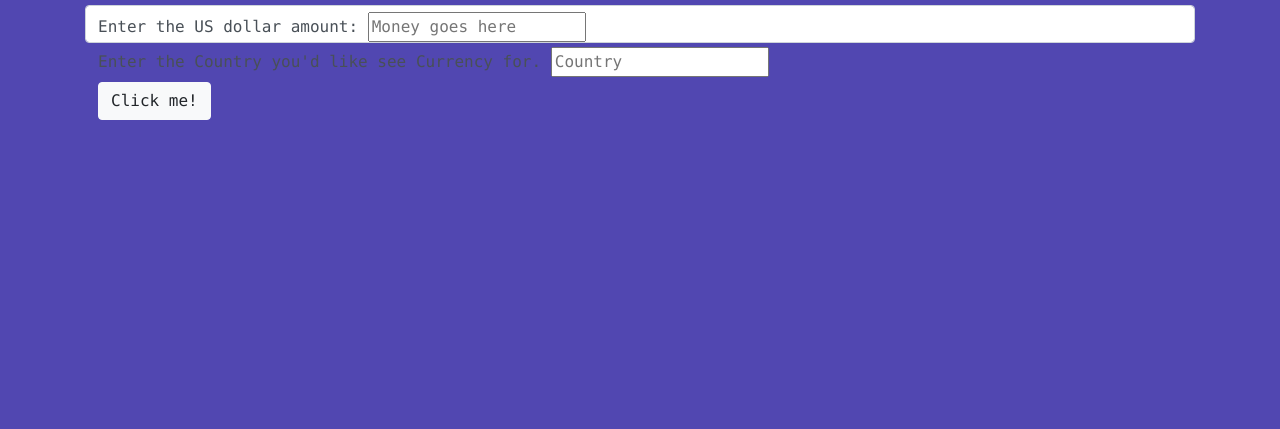
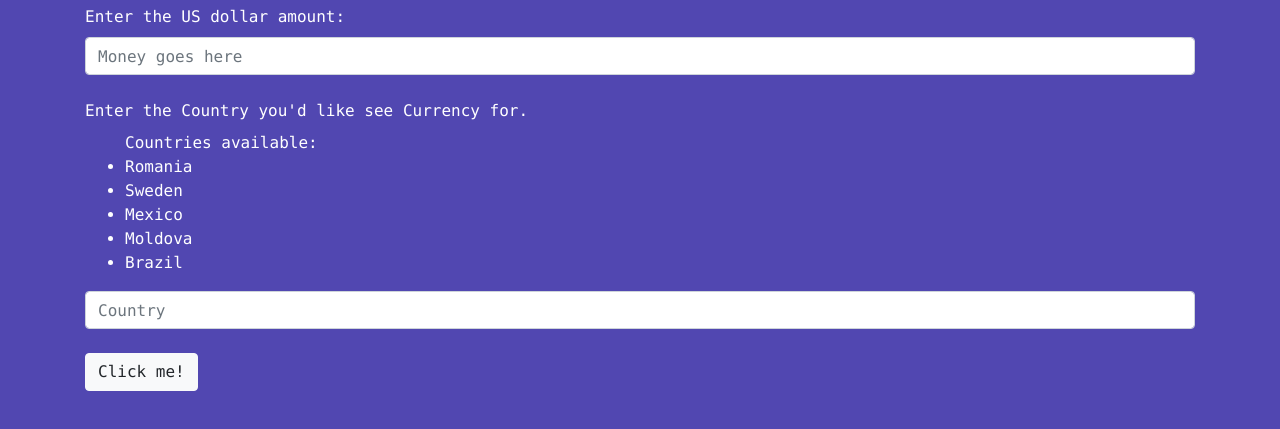
Before and after one commit to CristinaPlesa/currency-exchanger, a website built with webpack: page src/index.html in a window 1280 px wide. Shown: the part 131-560 px from the top of the page. Built offline with nearby package versions, Linux system fonts and the light colour scheme.

Commit message:
BUGFIX: move form-control to input element to display styling.

```diff
--- a/src/css/styles.css
+++ b/src/css/styles.css
@@ -6,10 +6,6 @@ body {
   font-family: monaco;
 }
 
-input {
-  color: white;
-}
-
 .container {
   margin-top: 80px;
 }
--- a/src/index.html
+++ b/src/index.html
@@ -11,11 +11,18 @@
 <body>
   <div class="container main">
     <h1>Currency Exchanger</h1>
-    <form class="form-control" id="conversionForm">
+    <form id="conversionForm">
       <label for="usDollars">Enter the US dollar amount:</label>
-      <input id="usDollars" type="number" placeholder="Money goes here"><br>
+      <input class="form-control" id="usDollars" type="number" placeholder="Money goes here"><br>
       <label for="countryInput">Enter the Country you'd like see Currency for.</label>
-      <input id="countryInput" type="text" placeholder="Country"><br>
+      <ul> Countries available:
+        <li>Romania</li>
+        <li>Sweden</li>
+        <li>Mexico</li>
+        <li>Moldova</li>
+        <li>Brazil</li>
+      </ul>
+      <input class="form-control" id="countryInput" type="text" placeholder="Country"><br>
       <button class="btn btn-light" id="dollarsButton" type="button">Click me!</button><br>
     </form>
   </div>
@@ -25,8 +32,4 @@
     <div class="showErrors"></div>
   </div>
 </body>
-
 </html>
-<!-- <ul> Country options available for coversion:
-  <li>Romania</li>
-</ul> -->
--- a/src/main.js
+++ b/src/main.js
@@ -14,7 +14,7 @@ $(document).ready(function () {
     event.preventDefault();
     let currencyAmount = $("#usDollars").val();
     let country = $("#countryInput").val();
-    //^ you are here!
+    //^ you are here! Might have to maybe move this???
     clearFields();
     let promise = Currency.getExchange(currencyAmount);
     promise.then(function(response) {
```
